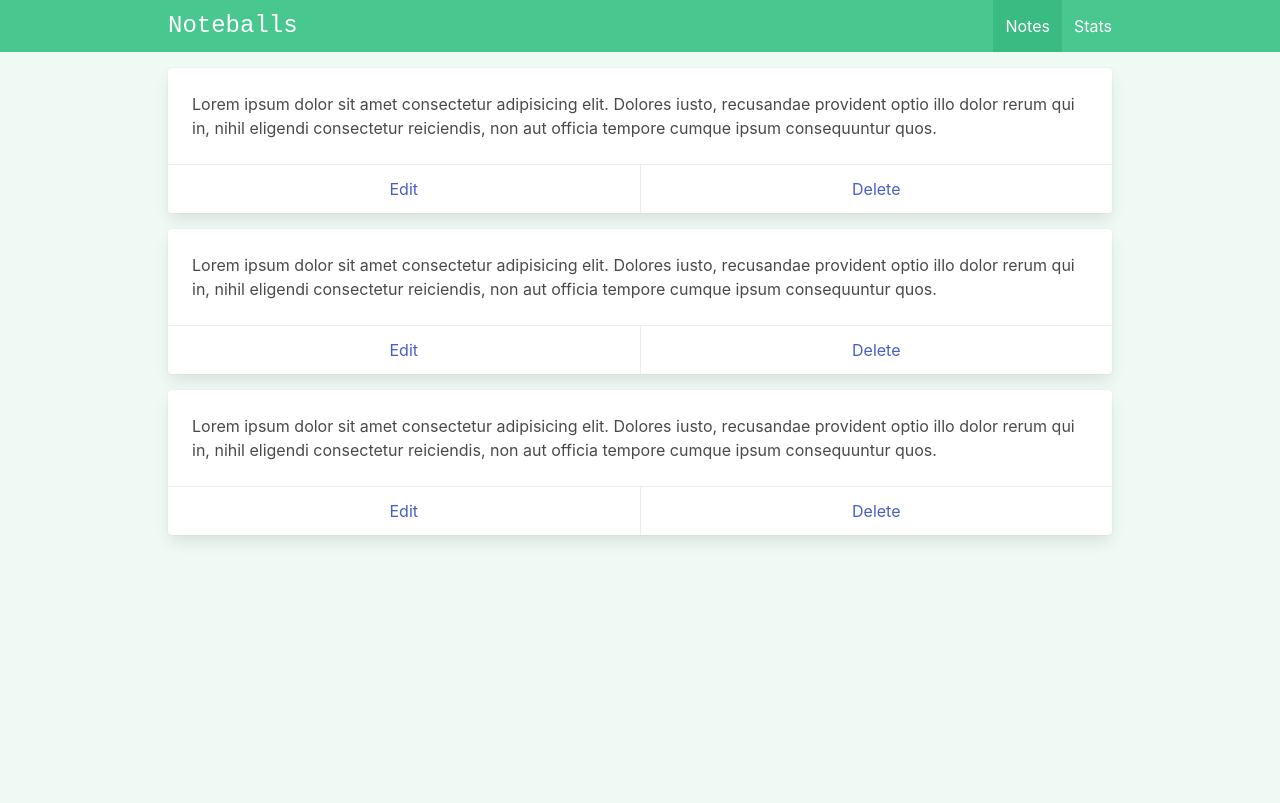
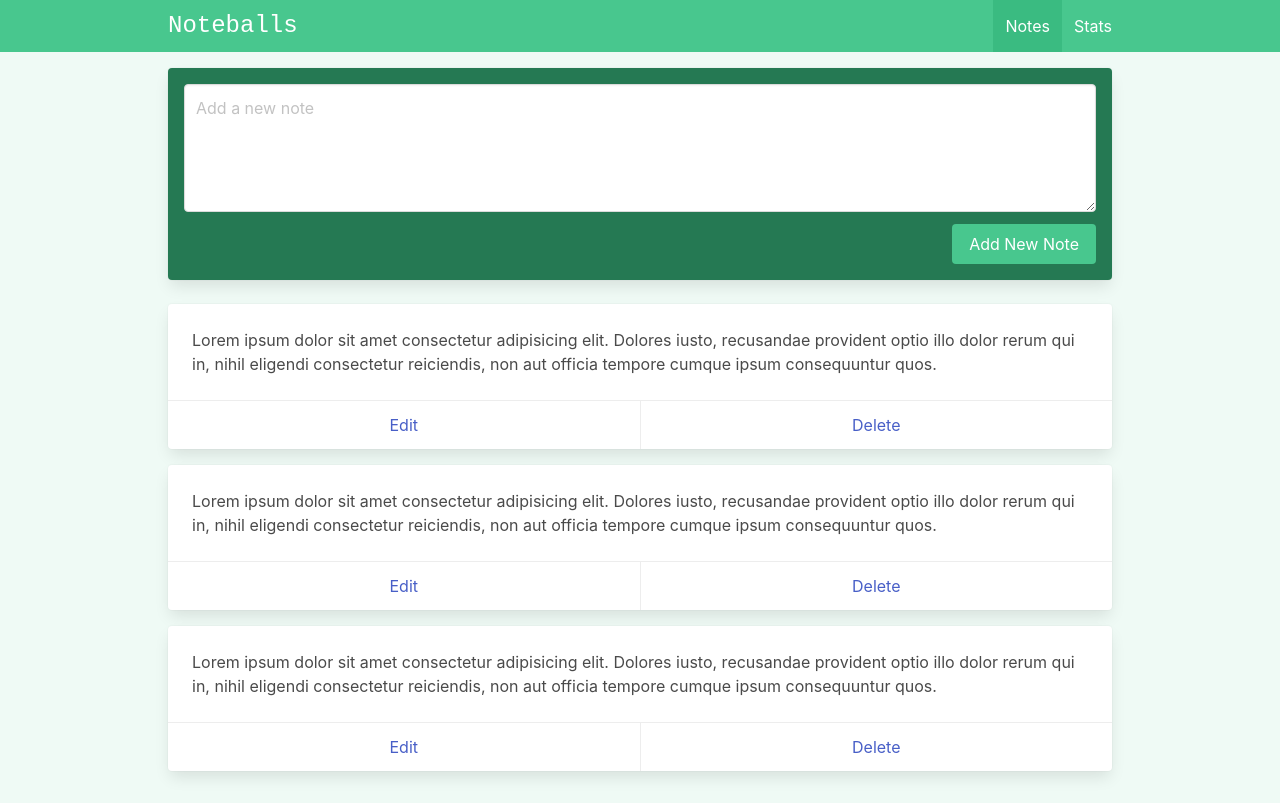
Before and after one commit to yashpwr/noteballs, a Vue app: page /#/ in a window 1280 px wide. Built offline with nearby package versions, Linux system fonts and the light colour scheme.

Commit message:
add note form design

```diff
--- a/src/views/ViewNotes.vue
+++ b/src/views/ViewNotes.vue
@@ -1,8 +1,22 @@
 <template>
 <div class="notes">
-    <div
-    v-for="i in 3"
-     class="card mb-4">
+
+  <div class="card has-background-success-dark p-4 mb-5">
+
+    <div class="field">
+      <div class="control">
+        <textarea class="textarea" placeholder="Add a new note"/>
+      </div>
+    </div>
+
+    <div class="field is-grouped is-grouped-right">
+      <div class="control">
+        <button class="button is-link has-background-success">Add New Note</button>
+      </div>
+    </div>
+  </div>
+
+  <div v-for="i in 3" class="card mb-4">
     <div class="card-content">
       <div class="content">
         Lorem ipsum dolor sit amet consectetur adipisicing elit. Dolores iusto, recusandae provident optio illo dolor rerum qui in, nihil eligendi consectetur reiciendis, non aut officia tempore cumque ipsum consequuntur quos.
```
Lines whose indentation alone changed are shown as unchanged.
